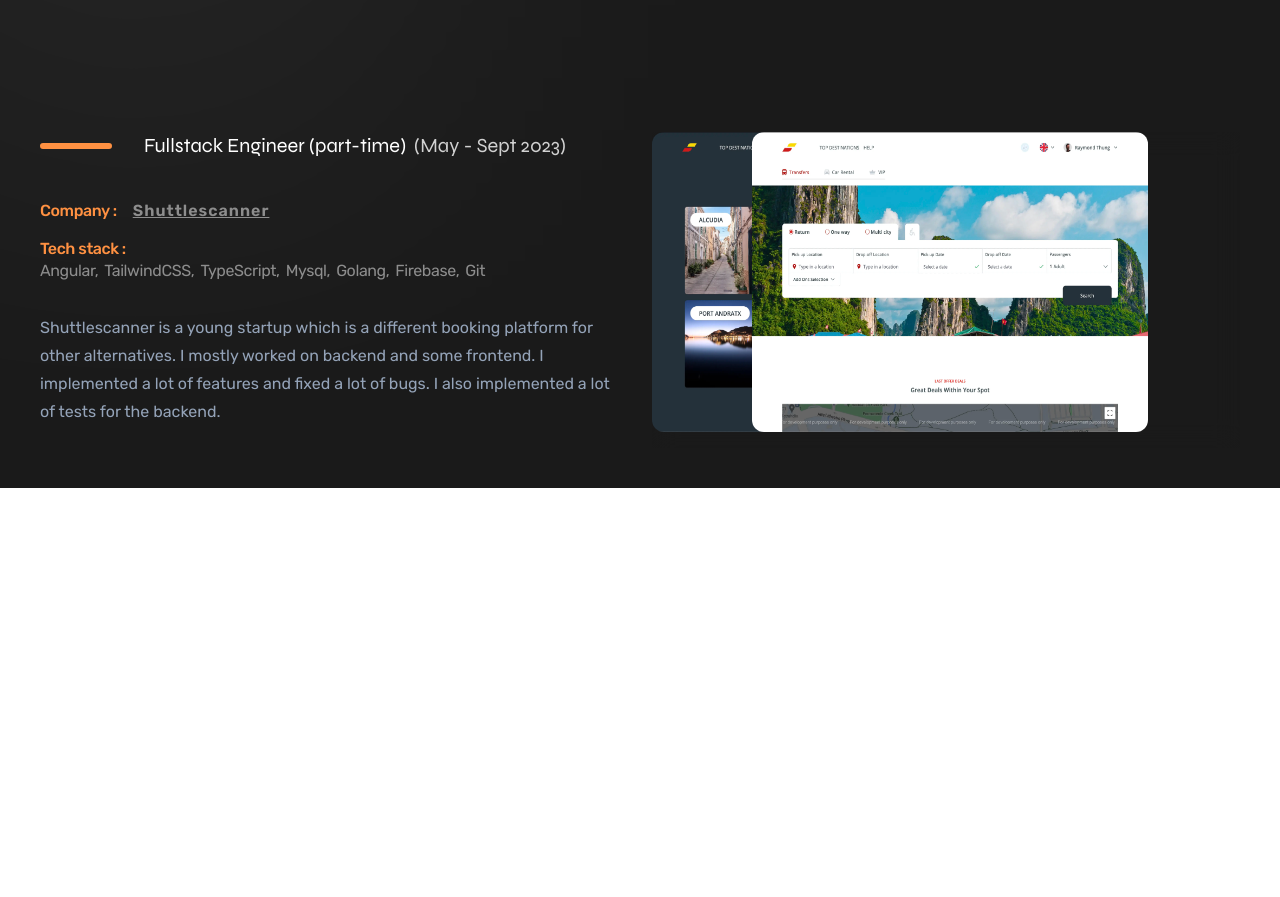
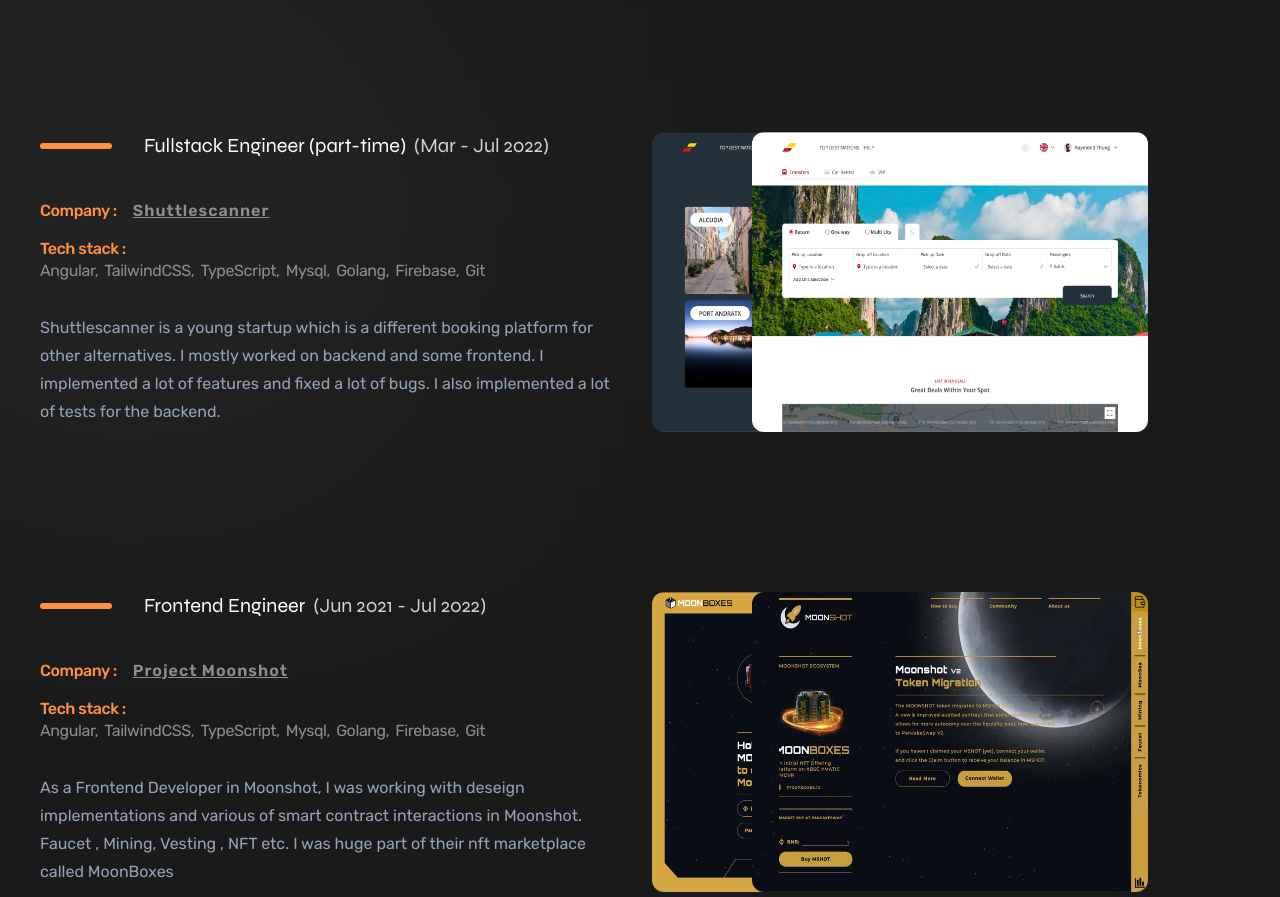
Before and after one commit to furkanksl/my-website, a Next.js app: page / in a window 1280 px wide. Shown: the part 1900-2797 px from the top of the page. Before the commit the page ends 2388 px from the top, so only its background shows below. Built offline with nearby package versions, Linux system fonts and the light colour scheme.

Commit message:
Add project moonshot experience

```diff
--- a/src/data/experiences.ts
+++ b/src/data/experiences.ts
@@ -66,8 +66,8 @@ const shuttlescanner: ExperienceType = {
     company: "Shuttlescanner",
     position: "Fullstack Engineer (part-time)",
     companyWebsite: "https://shuttlescanner.web.app/",
-    startDate: "May",
-    endDate: "Sept 2023",
+    startDate: "Mar",
+    endDate: "Jul 2022",
     techStack: ["Angular", "TailwindCSS", "TypeScript", "Mysql", "Golang", "Firebase", "Git"],
     description:
         "Shuttlescanner is a young startup which is a different booking platform for other alternatives. I mostly worked on backend and some frontend. I implemented a lot of features and fixed a lot of bugs. I also implemented a lot of tests for the backend.",
@@ -85,4 +85,27 @@ const shuttlescanner: ExperienceType = {
     ],
 };
 
-export const experiences: ExperienceType[] = [dappd, motleylabs, shuttlescanner];
+const projectMoonshot: ExperienceType = {
+    company: "Project Moonshot",
+    position: "Frontend Engineer",
+    companyWebsite: "https://project-moonshot-web.web.app/",
+    startDate: "Jun 2021",
+    endDate: "Jul 2022",
+    techStack: ["Angular", "TailwindCSS", "TypeScript", "Mysql", "Golang", "Firebase", "Git"],
+    description:
+        "As a Frontend Developer in Moonshot, I was working with deseign implementations and various of smart contract interactions in Moonshot. Faucet , Mining, Vesting , NFT etc. I was huge part of their nft marketplace called MoonBoxes",
+    projects: [
+        {
+            image: "/project-moonshot-2.webp",
+            name: "Project Moonshot",
+            url: "https://moonboxesio.web.app/info",
+        },
+        {
+            image: "/project-moonshot-1.webp",
+            name: "Project Moonshot",
+            url: "https://project-moonshot-web.web.app/",
+        },
+    ],
+};
+
+export const experiences: ExperienceType[] = [dappd, motleylabs, shuttlescanner, projectMoonshot];
```
